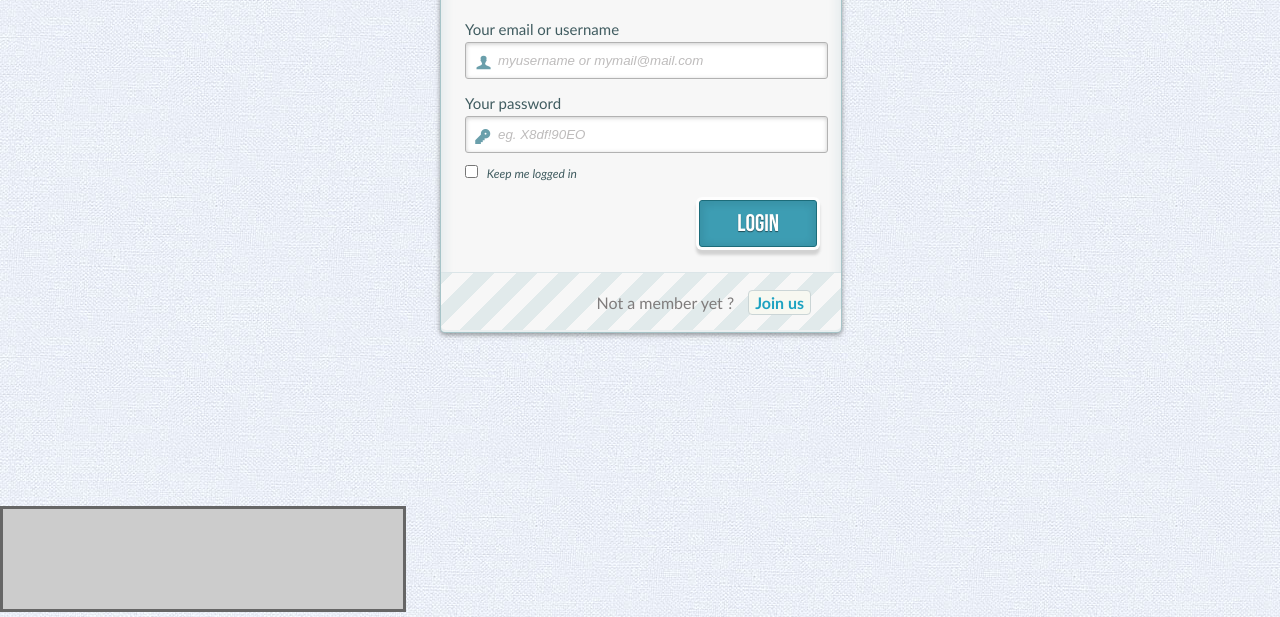
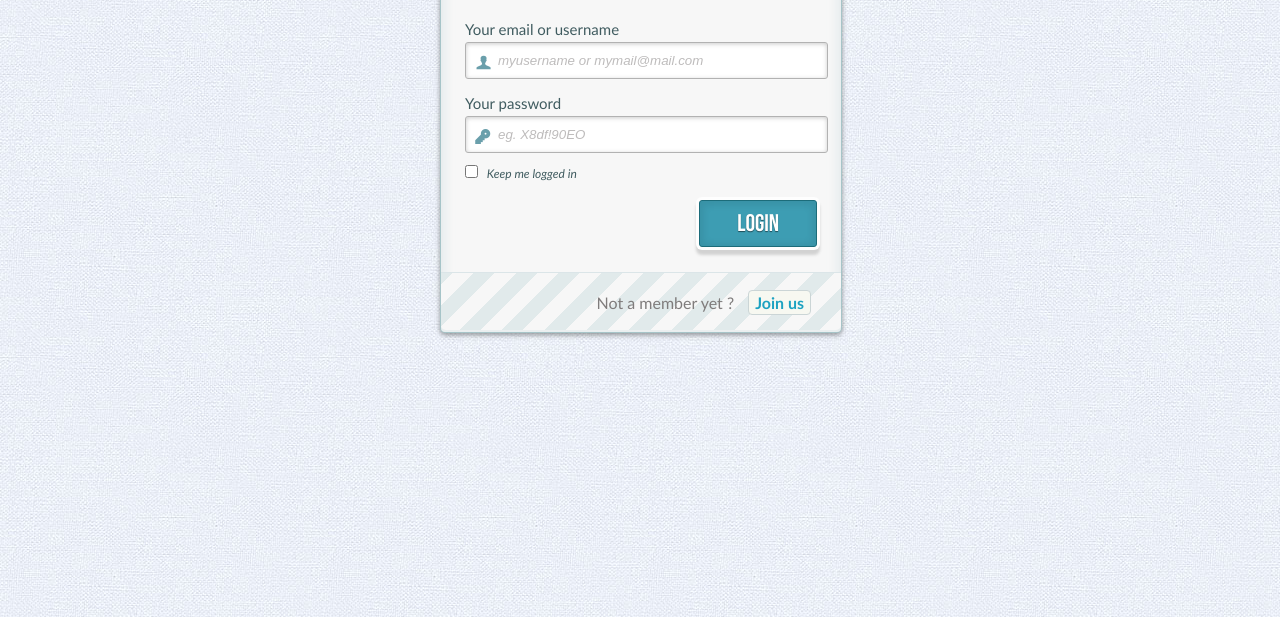
Before and after one commit to xsuii/dontsettle-go-server, a plain HTML site: page www/index.html in a window 1280 px wide. Shown: the part 183-800 px from the top of the page. Drawn offline with Linux system fonts and the light colour scheme.

Commit message:
little change

```diff
--- a/www/css/style.css
+++ b/www/css/style.css
@@ -307,18 +307,6 @@
 		 border-radius: 5px;
 }
 
-.container #output {
-	position: absolute;
-	border: 3px solid #666;
-	width: 400px;
-	height: 100px;
-	bottom: 5px;
-	margin: 0 auto;
-	text-align: left;
-	background-color: #CCC;
-	overflow: scroll;
-}
-
 /** the actual animation, credit where due : http://daneden.me/animate/ ***/
 .animate{
 	-webkit-animation-duration: 0.5s;
```
